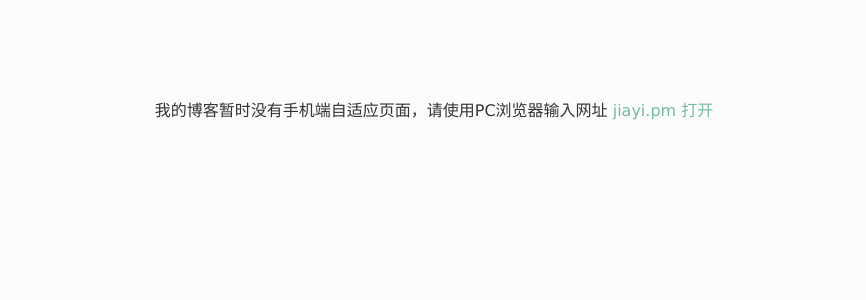
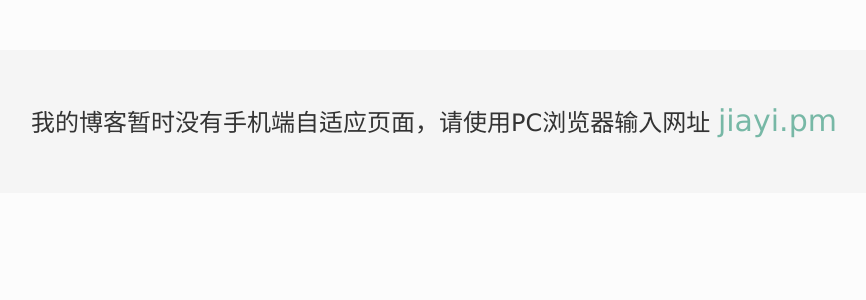
Before and after one commit to PMJerryZheng/myblog, a Jekyll site: the page built from error.html, in a window 1280 px wide. Shown: the top 300 px of the page, without its empty margins (206-1072 px from the left). Built offline with Jekyll 4.4.1, drawn with Linux system fonts in a browser that asks for light colours; nearby versions of some CDN libraries.

```diff
--- a/error.html
+++ b/error.html
@@ -2,6 +2,6 @@
 layout: error
 title: 家逸的博客暂时不支持手机端
 ---
-  <div style="width:100%;text-align:center;padding:50px 40px;">我的博客暂时没有手机端自适应页面，请使用PC浏览器输入网址 <span class="font-green">jiayi.pm 打开</span><div>
+  <div style="width:100%;text-align:center;padding:50px 40px;font-size:24px;background-color:#F5F5F5;">我的博客暂时没有手机端自适应页面，请使用PC浏览器输入网址 <span class="font-green" style="font-size:30px;">jiayi.pm</span> <div>
   <script src="http://cdn.bootcss.com/twitter-bootstrap/3.0.3/js/bootstrap.min.js"></script>
   <script src="{{ site.url }}/js/index.js"></script>
```
